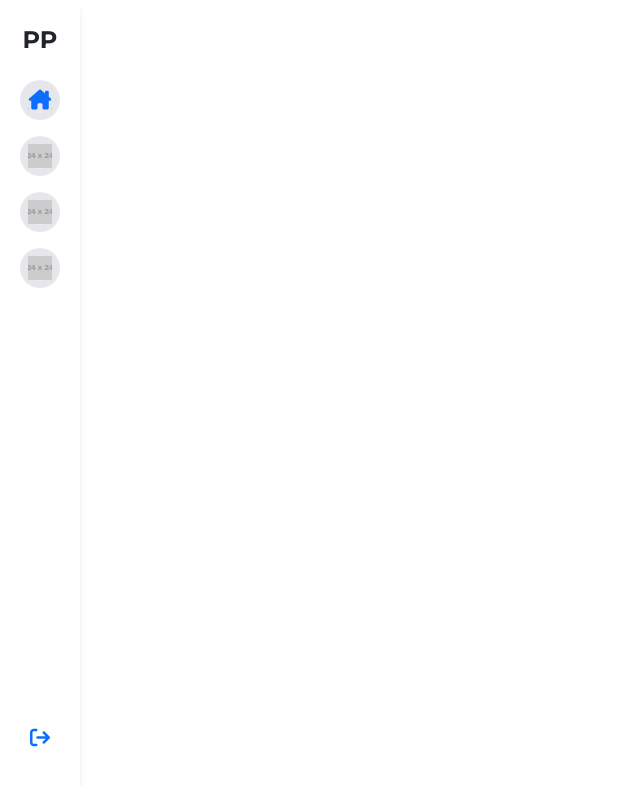
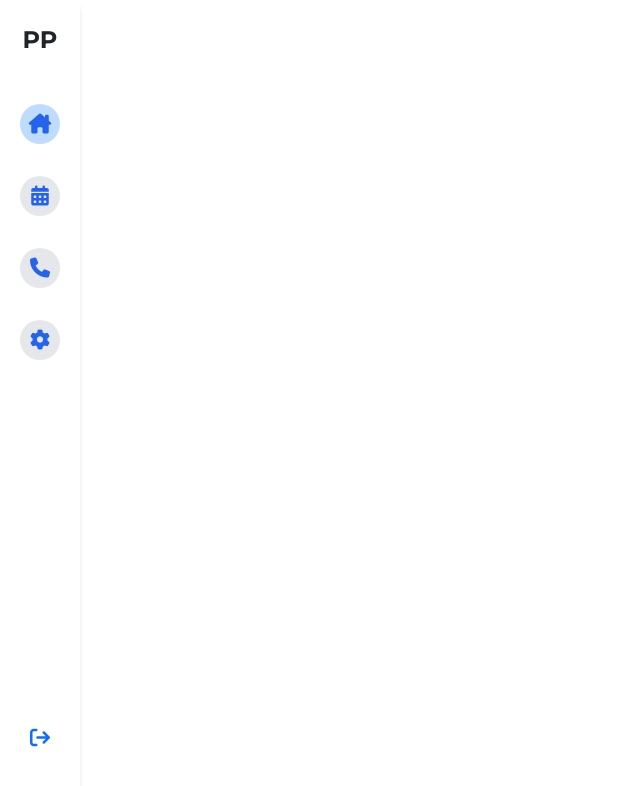
Before and after one commit to udithgunasekara/MERN_KanbanBoard_With_Team, a React (Vite) app in the folder Client/: page /side in a window 1280 px wide. Shown: the top 786 px of the page, without its empty margins (0-640 px from the left). Built offline with nearby package versions, Linux system fonts and the light colour scheme; a web font is replaced by a local one.

Commit message:
delete handling and add features

```diff
--- a/Client/src/Dashboard/Kanbanboard.jsx
+++ b/Client/src/Dashboard/Kanbanboard.jsx
@@ -2,11 +2,23 @@
 import React, { useEffect, useState } from "react";
 import TaskCard from "./TaskCard";
 import axios from "axios";
+import { useNavigate } from "react-router-dom";
 // Make sure to adjust the import path as needed
 
 export default function Kanbanboard() {
   const [tasks, setTasks] = useState([]);
-  let key1 = "";
+  const history = useNavigate();
+
+  const deleteTask = (id) => {
+    axios
+      .delete("http://localhost:3001/deleteTask/" + id)
+      .then((result) => {
+        console.log(result.data);
+        // Filter out the deleted task from the state
+        setTasks(tasks.filter((task) => task._id !== id));
+      })
+      .catch((err) => console.log(err));
+  };
 
   useEffect(() => {
     axios
@@ -15,8 +27,13 @@ export default function Kanbanboard() {
       .catch((err) => console.log(err));
   }, []);
 
+  function handleUpdate() {
+    console.log("handleUpdate function is working ");
+    history("/addTask");
+  }
+
   return (
-    <div className="snap-mandatory snap-x ml-10 flex flex-grow h-full overflow-x-auto hide-scrollbar rounded-3xl">
+    <div className="snap-mandatory snap-x ml-10 mt-20 flex flex-grow h-full overflow-x-auto hide-scrollbar rounded-3xl">
       <div className="flex pl-6 w-max">
         <div className="bg-gray-100 p-2 rounded-md shadow-md overflow-x-auto">
           <div className="flex justify-between items-center mb-2">
@@ -28,23 +45,18 @@ export default function Kanbanboard() {
           {tasks
             .filter((task) => task.status === "todo")
 
-            .map(
-              (task) => (
-                console.log("New task getter: " + task._id),
-                (key1 = task._id),
-                console.log("New task getter key: " + key1),
-                (
+            .map((task) => (
               <TaskCard
-                    key={key1}
+                id={task._id}
                 title={task.title}
                 description={task.description}
                 user={task.user}
                 priority={task.priority}
                 statuss={task.statsdfuss}
+                onDelete={deleteTask}
+                handleUpdate={handleUpdate}
               />
-                )
-              )
-            )}
+            ))}
         </div>
         <div className="bg-gray-100 p-2 rounded-md shadow-md overflow-x-auto">
           <div className="flex justify-between items-center mb-2">
@@ -57,12 +69,13 @@ export default function Kanbanboard() {
             .filter((task) => task.status === "inProgress")
             .map((task) => (
               <TaskCard
-                key={task._id}
+                id={task._id}
                 title={task.title}
                 description={task.description}
                 user={task.user}
                 priority={task.priority}
                 status={task.status}
+                onDelete={deleteTask}
               />
             ))}
         </div>
@@ -78,12 +91,13 @@ export default function Kanbanboard() {
             .filter((task) => task.status === "done")
             .map((task) => (
               <TaskCard
-                key={task._id}
+                id={task._id}
                 title={task.title}
                 description={task.description}
                 user={task.user}
                 priority={task.priority}
                 status={task.status}
+                onDelete={deleteTask}
               />
             ))}
         </div>
@@ -99,12 +113,13 @@ export default function Kanbanboard() {
             .filter((task) => task.status === "backlog")
             .map((task) => (
               <TaskCard
-                key={task._id}
+                id={task._id}
                 title={task.title}
                 description={task.description}
                 user={task.user}
                 priority={task.priority}
                 status={task.status}
+                onDelete={deleteTask}
               />
             ))}
         </div>
--- a/Client/src/Dashboard/SideBar.jsx
+++ b/Client/src/Dashboard/SideBar.jsx
@@ -4,29 +4,21 @@ export default function Sidebar() {
   return (
     <div className="w-20 h-screen bg-white rounded-r-lg shadow-md flex flex-col items-center py-4 space-y-6 flex-shrink-0 fixed">
       <div className="text-2xl font-bold">PP</div>
-      <nav className="flex flex-col space-y-4">
-        <a
-          href="#"
-          className="w-10 h-10 flex items-center justify-center bg-gray-200 rounded-full hover:bg-gray-300">
-          <i class="fa-solid fa-house-chimney text-xl"></i>
-        </a>
-        <a
-          href="#"
-          className="w-10 h-10 flex items-center justify-center bg-gray-200 rounded-full hover:bg-gray-300">
-          <img src="https://via.placeholder.com/24" alt="Users" />
-        </a>
-        <a
-          href="#"
-          className="w-10 h-10 flex items-center justify-center bg-gray-200 rounded-full hover:bg-gray-300">
-          <img src="https://via.placeholder.com/24" alt="Users" />
-        </a>
-        <a
-          href="#"
-          className="w-10 h-10 flex items-center justify-center bg-gray-200 rounded-full hover:bg-gray-300">
-          <img src="https://via.placeholder.com/24" alt="Users" />
-        </a>
+      <div className="flex flex-col space-y-8 py-4">
+        <div className="w-10 h-10 flex items-center justify-center bg-blue-200 rounded-full hover:bg-gray-300">
+          <i class="fa-solid fa-house-chimney text-xl text-blue-600"></i>
+        </div>
+        <div className="w-10 h-10 flex items-center justify-center bg-gray-200 rounded-full hover:bg-gray-300">
+          <i class="fa-solid fa-calendar-days text-xl text-blue-600"></i>
+        </div>
+        <div className="w-10 h-10 flex items-center justify-center bg-gray-200 rounded-full hover:bg-gray-300">
+          <i class="fa-solid fa-phone text-xl text-blue-600"></i>
+        </div>
+        <div className="w-10 h-10 flex items-center justify-center bg-gray-200 rounded-full hover:bg-gray-300">
+          <i class="fa-solid fa-gear text-xl text-blue-600"></i>
+        </div>
         {/* ... other navigation links */}
-      </nav>
+      </div>
       <div className="mt-auto mb-4">
         <a href="#" className="">
           <i class="fa-solid fa-arrow-right-from-bracket text-xl"></i>
--- a/Client/src/Dashboard/TaskCard.jsx
+++ b/Client/src/Dashboard/TaskCard.jsx
@@ -1,16 +1,17 @@
+import axios from "axios";
 import React, { useState } from "react";
 
 export default function TaskCard({
-  key,
+  id,
   title,
   description,
   user,
   priority,
   status,
+  onDelete,
+  handleUpdate,
 }) {
   const priVal = priority;
-
-  function taskDelete(key) {}
 
   const priorityColor = (priority) => {
     switch (priVal) {
@@ -30,14 +31,15 @@ export default function TaskCard({
   return (
     <div className="max-w-sm bg-white rounded-3xl shadow-md overflow-hidden sm:max-w-sm mb-3">
       <div className="p-1 px-4">
-        <div className="pt-3">
+        <div className="pt-3 grid grid-cols-5">
           <span
             className={`px-2 py-1 text-xs font-semibold text-white rounded-full ${priColor}`}>
             {/* TODO adding priority */}
             {priority}
-            {console.log("Kdey: " + key)}
-            {console.log("status:" + status)}
           </span>
+          <i
+            class="fa-solid fa-pen col-end-7 mt-1"
+            onClick={() => handleUpdate(id)}></i>
         </div>
         <div className="mt-2">
           <h3 className="text-xl font-semibold text-gray-900">{title}</h3>
@@ -62,7 +64,6 @@ export default function TaskCard({
                 />
               </div>
             </div>
-
             <div className="text-sm text-gray-500 col-start-4 col-span-3">
               8 comments
             </div>
@@ -85,7 +86,7 @@ export default function TaskCard({
             </p>
             <i
               className="fa-solid fa-trash col-end-7 pt-2 text-red-700"
-              onClick={(e) => taskDelete()}></i>
+              onClick={() => onDelete(id)}></i>
           </div>
         </div>
       </div>
```
Also changed, not shown: 1 other file (tests, documents, lock files or other folders). Lines whose indentation alone changed are shown as unchanged.
